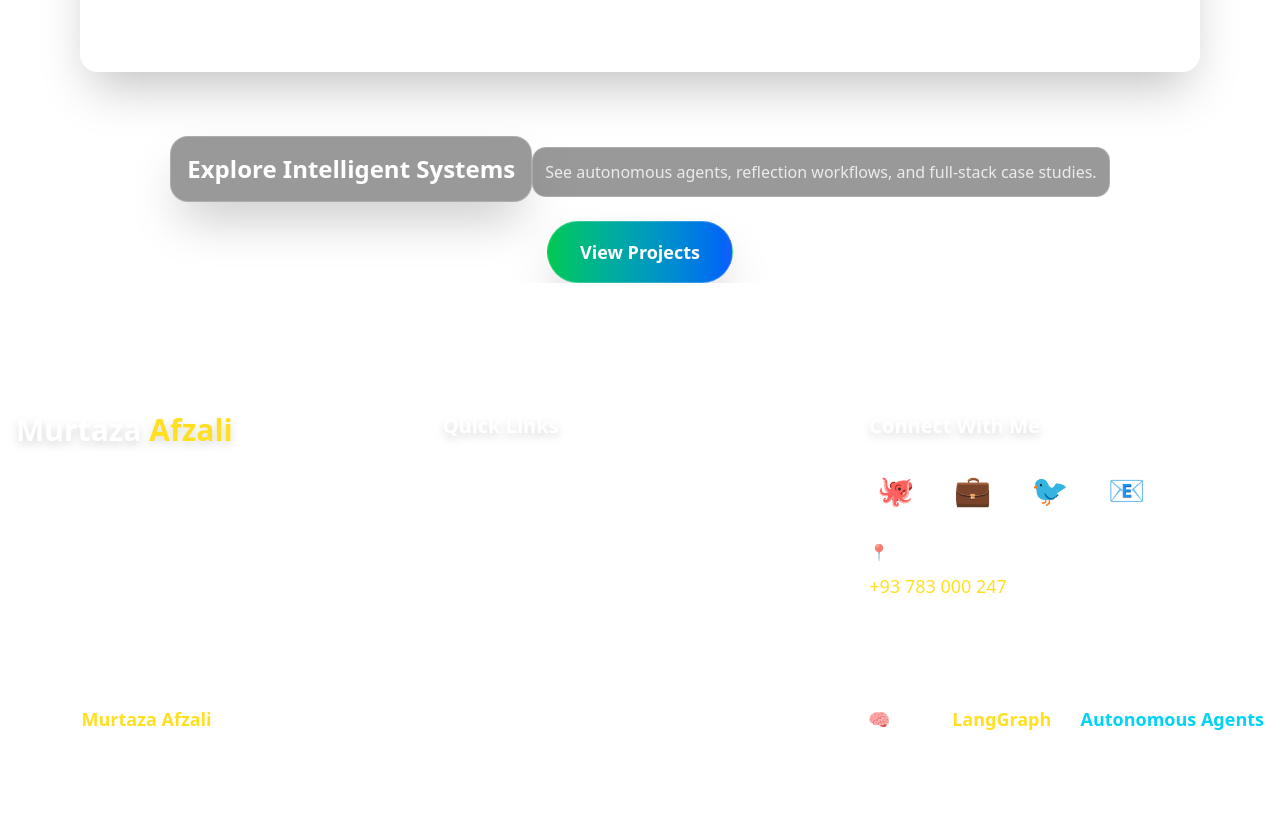
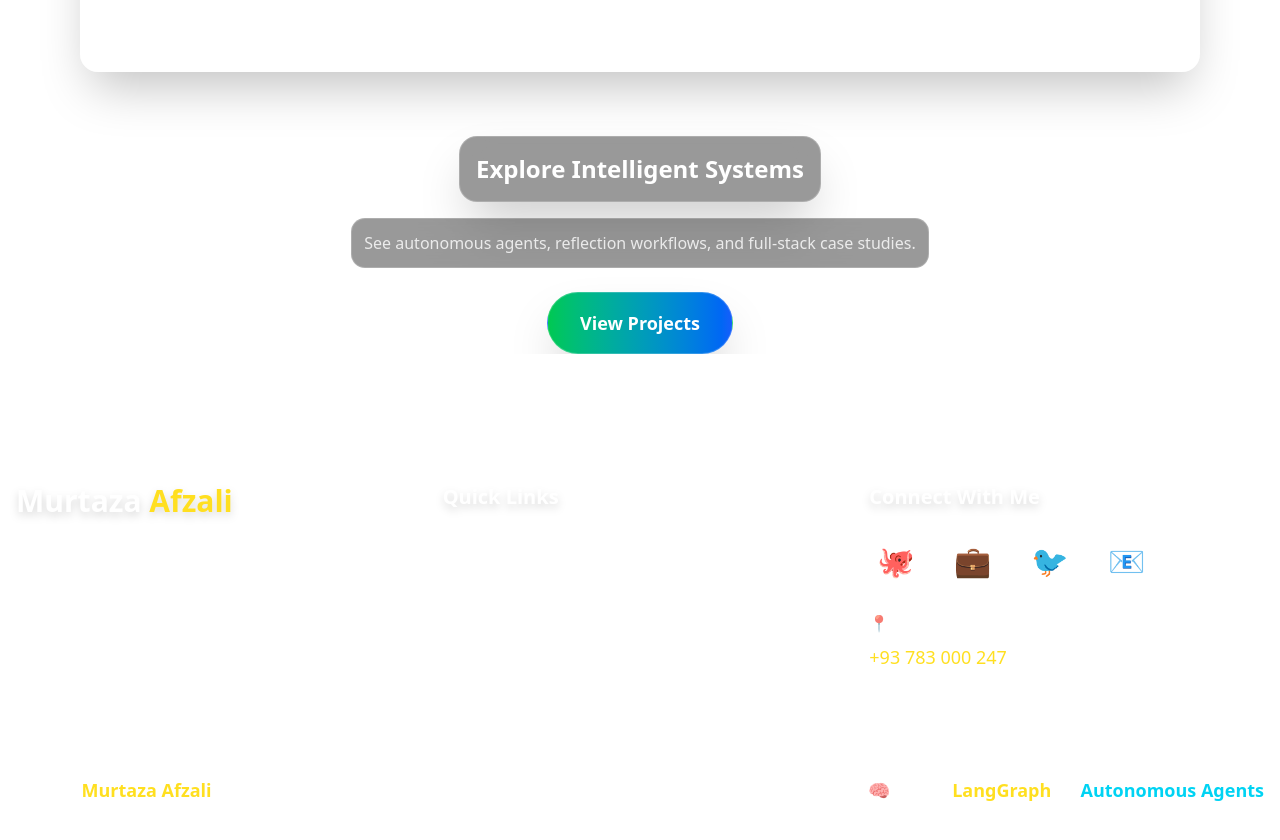
Before and after one commit to MurtazaAfzali13/ai-portfolio-chat, a Next.js app: page /contact in a window 1280 px wide. Shown: the part 2160-3000 px from the top of the page. Before the commit the page ends 2941 px from the top, so only its background shows below. Built offline with nearby package versions, Linux system fonts and the light colour scheme.

Commit message:
Update Explore Intelligent Systems in contact page

```diff
--- a/app/contact/page.tsx
+++ b/app/contact/page.tsx
@@ -83,15 +83,17 @@ export default function ContactPage() {
               </div>
             </div>
           </section>
-
           <section className="text-center fade-in">
-            <h3 className="text-2xl font-bold text-white mb-4 backdrop-blur-lg bg-black/40 p-4 rounded-2xl inline-block border border-white/20 shadow-2xl">
+            <h3 className="w-fit mx-auto text-2xl font-bold text-white mb-4 backdrop-blur-lg bg-black/40 p-4 rounded-2xl border border-white/20 shadow-2xl">
               Explore Intelligent Systems
             </h3>
+
             <p className="text-white/80 mb-6 backdrop-blur-lg bg-black/40 p-3 rounded-xl inline-block border border-white/20">
               See autonomous agents, reflection workflows, and full-stack case studies.
             </p>
+
             <br />
+
             <a
               href="/projects"
               className="bg-gradient-to-r from-green-500 to-blue-600 text-white px-8 py-4 rounded-full shadow-2xl hover-lift text-lg font-semibold transition-all duration-300 inline-block backdrop-blur-lg border border-white/20 hover:from-green-600 hover:to-blue-700 transform hover:scale-105"
```
